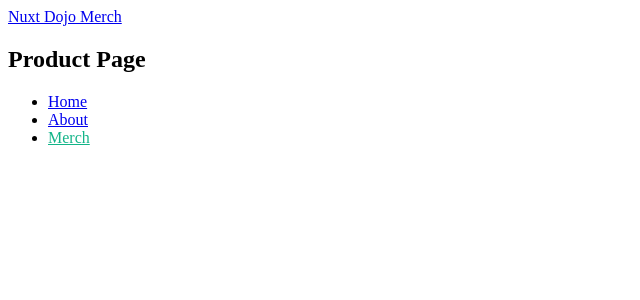
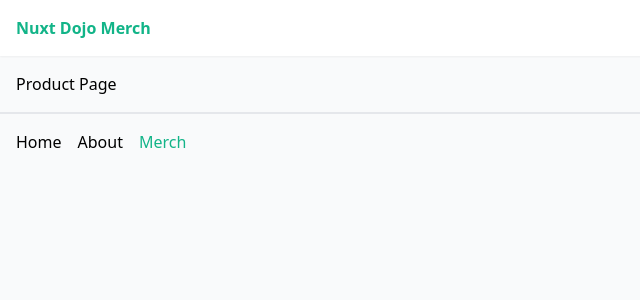
Before and after one commit to dabingch/vue-web-apps, a Nuxt app in the folder vue-nuxi-dojo/: page /products in a window 1280 px wide. Shown: the top 300 px of the page, without its empty margins (0-640 px from the left). Built offline with nearby package versions, Linux system fonts and the light colour scheme.

Commit message:
Add tailwind css in vue-nuxt-app

```diff
--- /dev/null
+++ b/vue-nuxi-dojo/assets/css/tailwind.css
@@ -0,0 +1,13 @@
+@tailwind base;
+@tailwind components;
+@tailwind utilities;
+
+body {
+	@apply bg-gray-50;
+}
+
+@layer components {
+	.btn {
+		@apply bg-[#12b488] text-white px-3 py-2 rounded-md text-sm text-white;
+	}
+}
--- a/vue-nuxi-dojo/layouts/default.vue
+++ b/vue-nuxi-dojo/layouts/default.vue
@@ -1,16 +1,19 @@
 <template>
 	<div>
-		<header>
-			<nav>
-				<ul>
+		<header class="shadow-sm bg-white">
+			<nav class="container mx-auto p-4 flex justify-between">
+				<NuxtLink to="/" class="font-bold">Nuxt Dojo</NuxtLink>
+				<ul class="flex gap-4">
 					<li><NuxtLink to="/">Home</NuxtLink></li>
 					<li><NuxtLink to="/about">About</NuxtLink></li>
-					<li><NuxtLink to="/products">Products</NuxtLink></li>
+					<li>
+						<NuxtLink to="/products" class="btn">Products</NuxtLink>
+					</li>
 				</ul>
 			</nav>
 		</header>
 
-		<div><slot></slot></div>
+		<div class="container mx-auto p-4"><slot /></div>
 	</div>
 </template>
 
--- a/vue-nuxi-dojo/layouts/products.vue
+++ b/vue-nuxi-dojo/layouts/products.vue
@@ -1,15 +1,17 @@
 <template>
 	<div>
-		<header>
-			<nav>
-				<NuxtLink to="/">Nuxt Dojo Merch</NuxtLink>
+		<header class="shadow-sm bg-white">
+			<nav class="container mx-auto p-4">
+				<NuxtLink to="/products" class="font-bold"
+					>Nuxt Dojo Merch</NuxtLink
+				>
 			</nav>
 		</header>
-		<div>
+		<div class="container mx-auto p-4">
 			<slot />
 		</div>
-		<footer>
-			<ul>
+		<footer class="container mx-auto p-4 flex justify-between border-t-2">
+			<ul class="flex gap-4">
 				<li><NuxtLink to="/">Home</NuxtLink></li>
 				<li><NuxtLink to="/about">About</NuxtLink></li>
 				<li><NuxtLink to="/products">Merch</NuxtLink></li>
--- a/vue-nuxi-dojo/nuxt.config.ts
+++ b/vue-nuxi-dojo/nuxt.config.ts
@@ -1,4 +1,4 @@
 // https://nuxt.com/docs/api/configuration/nuxt-config
 export default defineNuxtConfig({
-
+  modules: ['@nuxtjs/tailwindcss']
 })
--- a/vue-nuxi-dojo/package.json
+++ b/vue-nuxi-dojo/package.json
@@ -8,6 +8,7 @@
     "postinstall": "nuxt prepare"
   },
   "devDependencies": {
+    "@nuxtjs/tailwindcss": "^6.2.0",
     "nuxt": "3.0.0"
   }
 }
```
Also changed, not shown: 1 other file (tests, documents, lock files or other folders).
